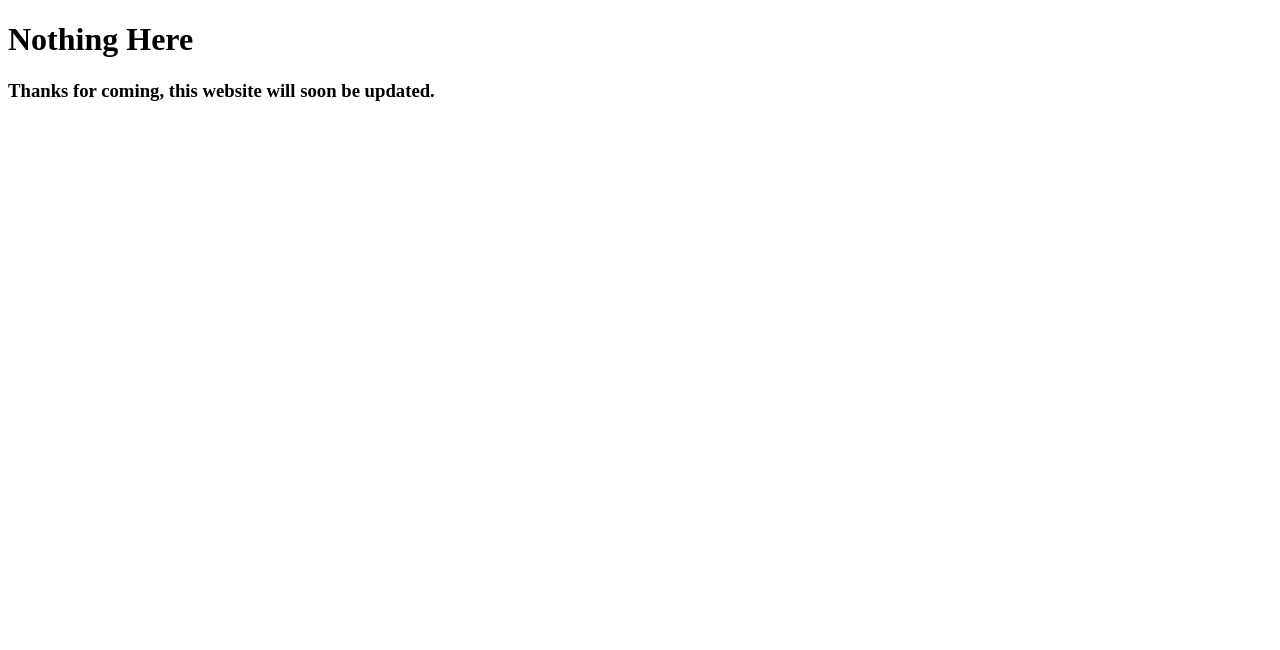
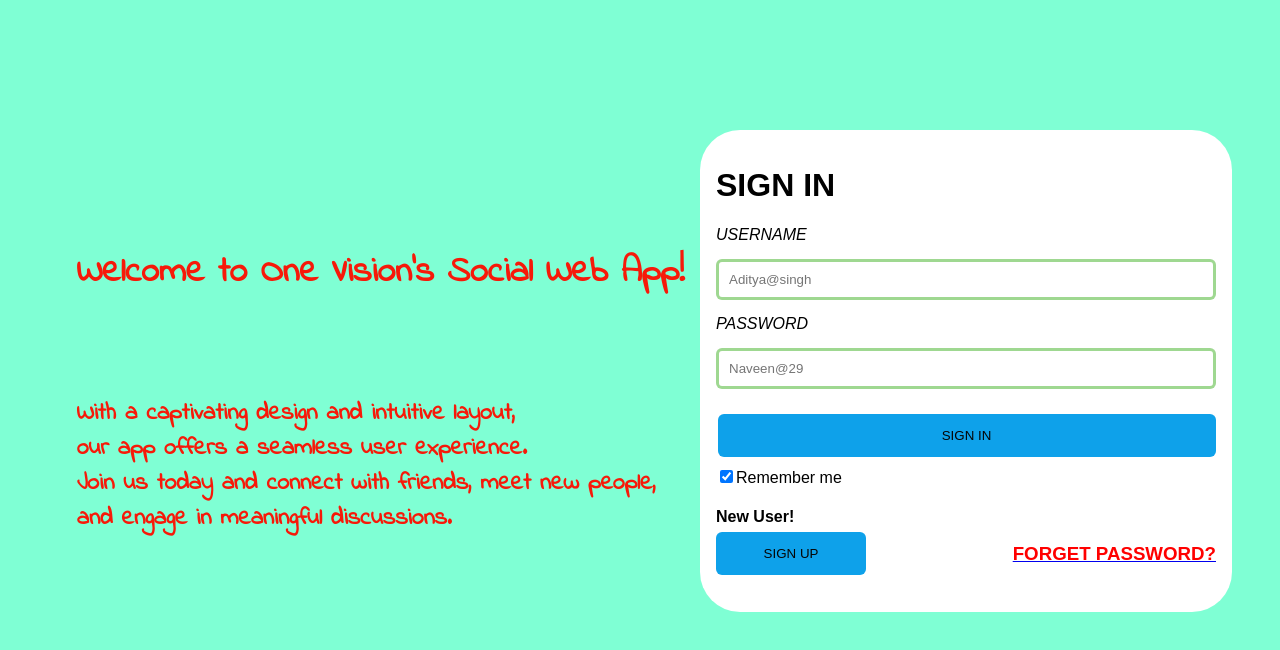
Before and after one commit to adityaIIITR2062/beSocial, a plain HTML site: page index.html in a window 1280 px wide. Drawn offline with Linux system fonts and the light colour scheme.

Commit message:
Just a login prototype
Naveen will work upon the CSS part, will be commiting soon.

```diff
--- a/index.html
+++ b/index.html
@@ -1,12 +1,44 @@
 <!DOCTYPE html>
 <html lang="en">
+
 <head>
-    <meta charset="UTF-8">
-    <meta name="viewport" content="width=device-width, initial-scale=1.0">
-    <title>be Social</title>
+  <meta charset="UTF-8">
+  <meta name="viewport" content="width=device-width, initial-scale=1.0">
+  <title>social web App</title>
+  <link rel="stylesheet" href="style.css">
+  <link rel="preconnect" href="https://fonts.googleapis.com">
+  <link rel="preconnect" href="https://fonts.gstatic.com" crossorigin>
+  <link href="https://fonts.googleapis.com/css2?family=Indie+Flower&display=swap" rel="stylesheet">
 </head>
+
 <body>
-    <h1>Nothing Here</h1>
-    <h3>Thanks for coming, this website will soon be updated.</h3>
+  <!-- <div class="container"> -->
+    <form class="container">
+      <h1 class="sign">SIGN IN</h1>
+      <label><i>USERNAME</i></label>
+      <input type="text" placeholder="Aditya@singh" name="uname" required>
+      <label><i>PASSWORD</i></label>
+      <input type="password" placeholder="Naveen@29" name="psw" required>
+      <button style="width: 498px; margin-left:.3%;" type="submit">SIGN IN</button><br>
+      <input type="checkbox" checked="checked">Remember me
+      <div>
+        <span class="psw"> <a href="index2.html">
+            <H3 style="color: red;">FORGET PASSWORD?</H3>
+          </a></span>
+        <H4 class="newuser">New User!</H4>
+        <div class="signbtn">
+          <a href="index1.html">
+            <H3 class="signupbotton"> <button type="button">SIGN UP</button></H3>
+          </a>
+        </div>
+      </div>
+  <!-- </div> -->
+  </form>
+  <div class="description">
+    <h2> Welcome to One Vision's Social Web App! </h2><br>
+    <h4> With a captivating design and intuitive layout, <br> our app offers a seamless user experience.<br>
+      Join us today and connect with friends, meet new people,<br> and engage in meaningful discussions. </h4>
+  </div>
 </body>
+
 </html>
--- /dev/null
+++ b/style.css
@@ -0,0 +1,98 @@
+body {
+   margin: 130px 50px 0px 700px;
+   font-family: Arial, sans-serif;
+   background-color: aquamarine;
+
+}
+.container {
+  width: 500px;
+  height: 450px;
+  margin: 0 auto;
+  background-color: #ffffff;
+  border-radius: 40px;
+  -webkit-border-radius: 40px;
+  -moz-border-radius: 40px;
+  -ms-border-radius: 40px;
+  -o-border-radius: 40px;
+  padding-top:20px;
+  padding: 16px;
+}
+
+  h1 {
+    text-align: left;
+  }
+  input[type=text], input[type=password] {
+    width: 100%;
+    padding: 10px 10px;
+    margin: 15px 0;
+    display: inline-block;
+    border: 3px solid hwb(108 7% 33% / 0.464);;
+    box-sizing: border-box;
+    border-radius: 6px;
+    -webkit-border-radius: 6PX;
+    -moz-border-radius: 6PX;
+    -ms-border-radius: 6PX;
+    -o-border-radius: 6PX;
+}
+  button {
+    background-color: rgb(14, 161, 234);
+    border-radius: 6px;
+    color: rgb(6, 6, 6);
+    padding: 14px 20px;
+    margin: 10px 0;
+    border: rgba(229, 104, 14, 0.595);
+    cursor: pointer;
+    width: 100%;
+    -webkit-border-radius: 6PX;
+    -moz-border-radius: 6PX;
+    -ms-border-radius: 6PX;
+    -o-border-radius: 6PX;
+}
+  button:hover {
+    opacity: 0.6;
+  }
+  span.psw {
+    float: right;
+    padding-top: 16px;
+  }
+  @media screen and (max-width: 300px) {
+    span.psw {
+       display: block;
+       float: none;
+    }
+  }
+  .signupbotton {
+    cursor: pointer;
+    margin-top: -13px;
+    width: 150px;
+    height: auto;
+  }
+  .newuser {
+  margin-bottom: 9px;
+  }
+  .signbtn {
+    text-align: left;
+  }
+  .backbtn {
+    margin-right: 41%;
+    text-transform: uppercase;
+    color:red;
+    text-align: right
+  }
+  .resetbtn {
+    width: 150px;
+    height: auto;
+    margin-left: 32%;
+  }
+  .description {
+    display:inline-block;
+    position:absolute;
+    top:27%;
+    left:6%;
+    /* margin-left: -640px; */
+    /* margin-top: -470px; */
+    font-family: 'Indie Flower', cursive;
+    color: rgb(247, 25, 9);
+    font-size: x-large;
+    /* border:2px solid black; */
+  }
--- /dev/null
+++ b/style1.css
@@ -0,0 +1,77 @@
+body {
+  margin: 7px 50px 0px 700px;
+  font-family: Arial, sans-serif;
+  background-color: aquamarine;
+}
+.container {
+  width: 500px;
+  height: 698px;
+  margin: 0 auto;
+  background-color: #fff;
+  border-radius: 20px;
+  -webkit-border-radius: 20px;
+  -moz-border-radius: 20px;
+  -ms-border-radius: 20px;
+  -o-border-radius: 20px;
+  padding-top:20px;
+  padding: 16px;
+}
+h1 {
+  text-align:left;
+  text-transform: uppercase;
+}
+input[type=text], input[type=password] {
+  width: 100%;
+  padding: 10px 10px;
+  margin: 15px 0;
+  display: inline-block;
+  border: 3px solid hwb(108 7% 33% / 0.464);
+  box-sizing: border-box;
+  border-radius: 6px;
+  -webkit-border-radius: 6px;
+  -moz-border-radius: 6px;
+  -ms-border-radius: 6px;
+  -o-border-radius: 6px;
+}
+button {
+  background-color: rgb(14, 161, 234);
+  color: rgb(10, 10, 10);
+  padding: 14px 20px;
+  margin: 10px 0;
+  border: rgba(235, 130, 11, 0.537);
+  cursor: pointer;
+  width: 100%;
+  border-radius: 6px;
+  -webkit-border-radius: 6px;
+  -moz-border-radius: 6px;
+  -ms-border-radius: 6px;
+  -o-border-radius: 6px;
+}
+button:hover {
+  opacity: 0.6;
+}
+@media screen and (max-width: 300px) {
+  span.psw {
+     display: block;
+     float: none;
+  }
+}
+.fill {
+  text-transform: uppercase;
+  font-weight: 30px;
+  color: rgb(0, 0, 0);
+}
+.olduser {
+  padding: 0px;
+  margin-bottom: 10px;
+}
+.botton {
+  margin-top: -12px;
+  width: 150px;
+  height: auto;
+  border-radius: 6px;
+  -webkit-border-radius: 6px;
+  -moz-border-radius: 6px;
+  -ms-border-radius: 6px;
+  -o-border-radius: 6px;
+}
```
Also changed, not shown: index1.html (added, +31 -0 lines), index2.html (added, +27 -0 lines).
